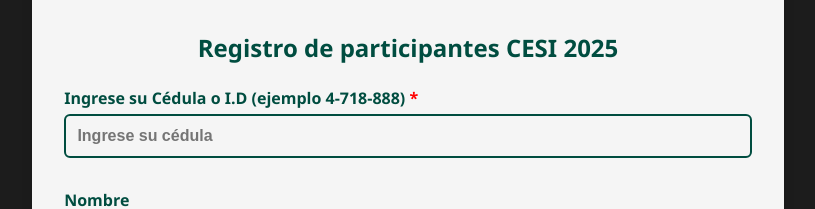
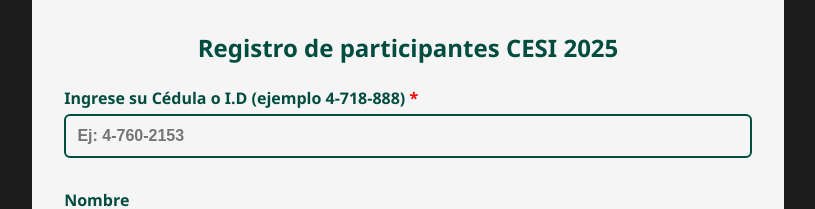
Before and after one commit to Informaticspro/cesi-asistencia, a React (Vite) app: page /registrar in a window 1280 px wide. Shown: the part 1106-1315 px from the top of the page, without its empty margins (232-1047 px from the left). Built offline with nearby package versions, Linux system fonts and the light colour scheme.

Commit message:
terminado

```diff
--- a/src/RegistrarParticipante.jsx
+++ b/src/RegistrarParticipante.jsx
@@ -264,9 +264,16 @@
   </label>
   <input
   type="text"
-    placeholder="Ingrese su cédula"
   value={cedula}
-    onChange={(e) => setCedula(e.target.value)}
+  onChange={(e) => {
+    // quita espacios automáticamente
+    let valor = e.target.value.replace(/\s+/g, "");
+    setCedula(valor);
+  }}
+  required
+  placeholder="Ej: 4-760-2153"
+  pattern="^[0-9]+-[0-9]+-[0-9]+$"
+  title="La cédula debe tener el formato 0-000-0000"
   style={{
     padding: "0.7rem",
     fontSize: 16,
@@ -275,7 +282,7 @@
     outlineColor: "#1565c0",
     fontWeight: 600,
     backgroundColor: "#f5f5f5", // fondo claro
-      color: "#004d40",            // color del texto
+    color: "#004d40",           // color del texto
   }}
   disabled={qrVisible}
   autoComplete="off"
```
Lines whose indentation alone changed are shown as unchanged.
